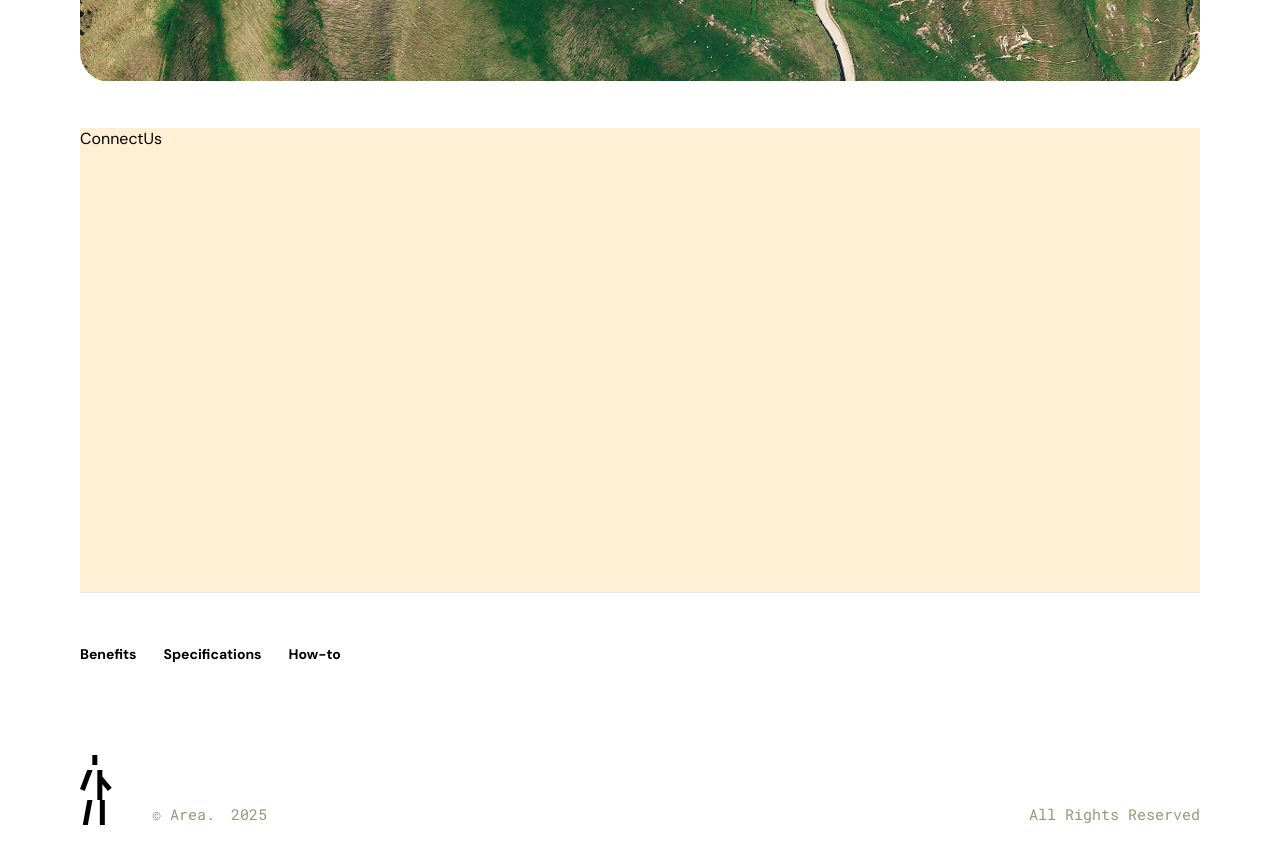
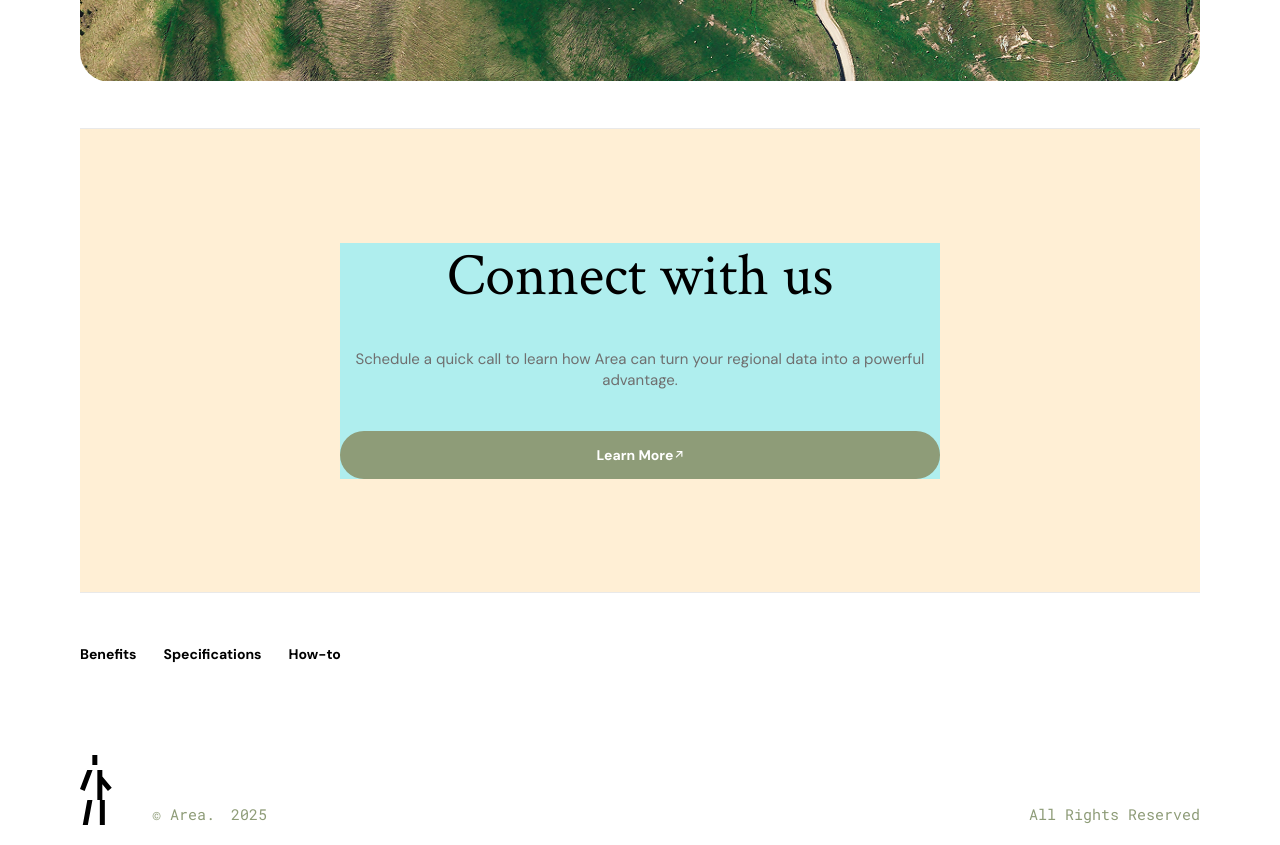
Before and after one commit to ministrov/landing-area-next-ts, a Next.js app: page / in a window 1280 px wide. Shown: the part 7720-8565 px from the top of the page. Built offline with nearby package versions, Linux system fonts and the light colour scheme.

Commit message:
feat: create a markup and styling for connect us section

```diff
--- a/components/connectUs/ConnectUs.module.css
+++ b/components/connectUs/ConnectUs.module.css
@@ -1,4 +1,30 @@
 .connect {
+  display: flex;
+  align-items: center;
+  justify-content: center;
   height: 464px;
   background-color: papayawhip;
+  border-top: 1px solid var(--color-02);
 }
+
+.wrapper {
+  max-width: 600px;
+  background-color: paleturquoise;
+}
+
+.wrapper h2 {
+  margin-bottom: 40px;
+  font-family: var(--font-crimson-text);
+  font-size: 60px;
+  line-height: 66px;
+  text-align: center;
+  color: var(--foreground);
+}
+
+.wrapper p {
+  margin-bottom: 40px;
+  font-size: 15px;
+  line-height: 21px;
+  text-align: center;
+  color: var(--color-06);
+}
--- a/components/connectUs/ConnectUs.tsx
+++ b/components/connectUs/ConnectUs.tsx
@@ -1,7 +1,14 @@
+import { Button } from '../burtton/Button';
 import styles from './ConnectUs.module.css';
 
 export const ConnectUs = () => {
   return (
-    <div className={styles.connect}>ConnectUs</div>
+    <section className={styles.connect}>
+      <div className={styles.wrapper}>
+        <h2>Connect with us</h2>
+        <p>Schedule a quick call to learn how Area can turn your regional data into a powerful advantage.</p>
+        <Button varient='medium'>Learn More</Button>
+      </div>
+    </section>
   )
 }
```
